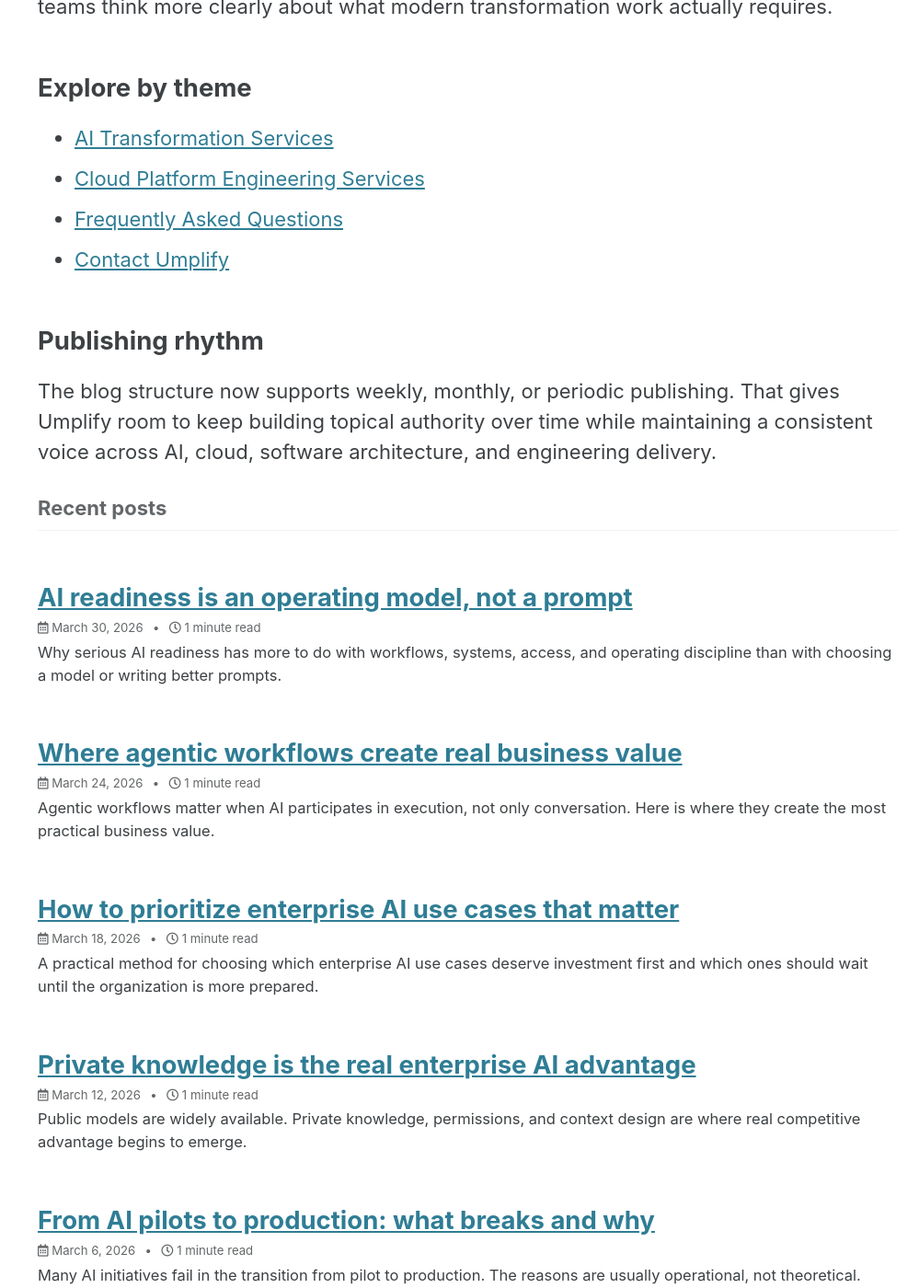
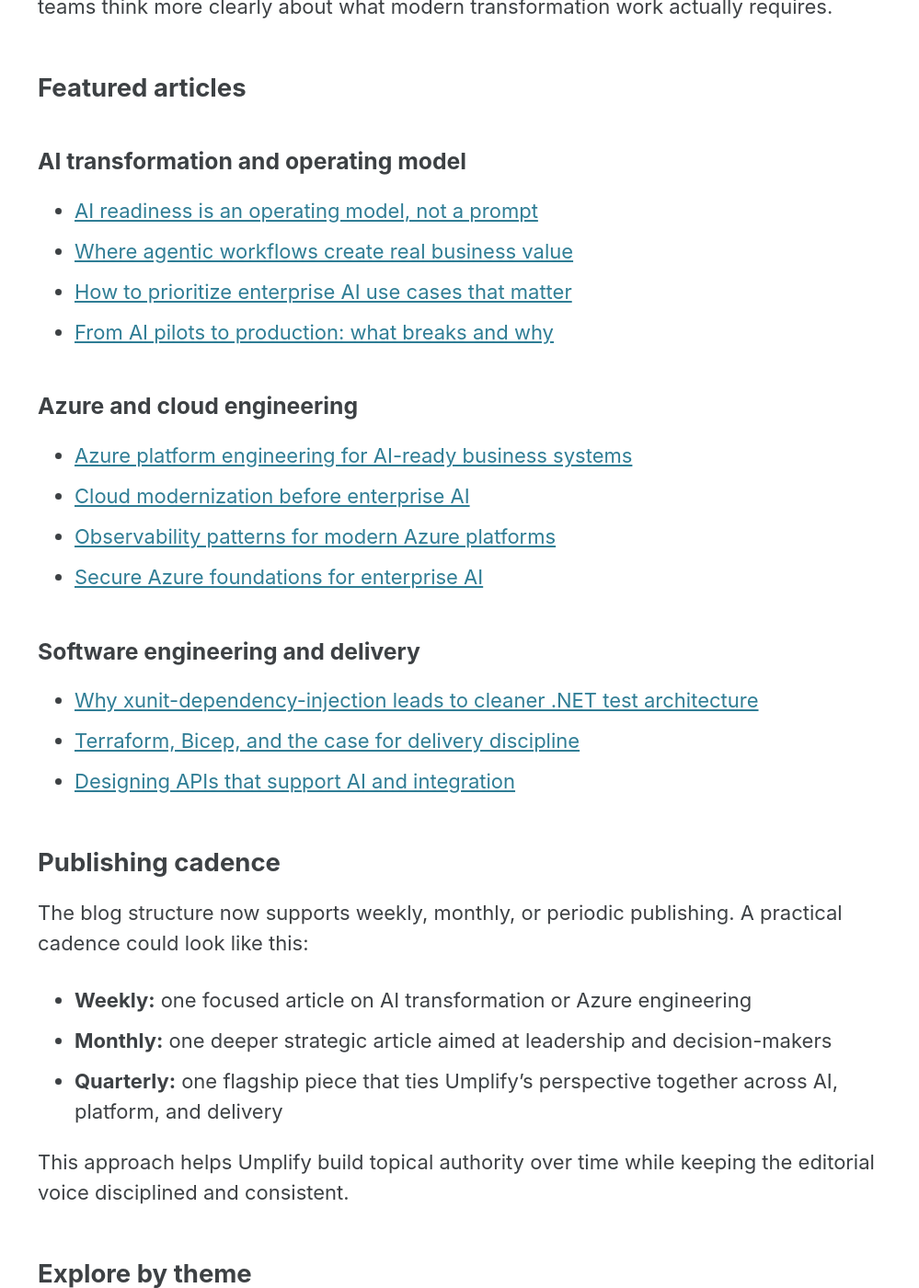
Before and after one commit to Umplify/umplify, a Jekyll site: the page built from _pages/blog.md, in a window 1280 px wide and 1400 px high, scrolled down 1062 px. Shown: the whole window at 92% size, without its empty margins (281-1280 px from the left). Built offline with Jekyll 4.4.1, drawn with Linux system fonts in a browser that asks for light colours; cached includes are drawn as plain includes.

Commit message:
Enhance blog hub with featured articles and publishing cadence

```diff
--- a/_pages/blog.md
+++ b/_pages/blog.md
@@ -21,13 +21,41 @@
 
 Some articles are strategic and leadership-facing. Others are more technical and implementation-focused. Together, they are intended to help business and engineering teams think more clearly about what modern transformation work actually requires.
 
+## Featured articles
+
+### AI transformation and operating model
+
+- [AI readiness is an operating model, not a prompt](/blog/ai-readiness-is-an-operating-model-not-a-prompt/)
+- [Where agentic workflows create real business value](/blog/where-agentic-workflows-create-real-business-value/)
+- [How to prioritize enterprise AI use cases that matter](/blog/how-to-prioritize-enterprise-ai-use-cases-that-matter/)
+- [From AI pilots to production: what breaks and why](/blog/from-ai-pilots-to-production-what-breaks-and-why/)
+
+### Azure and cloud engineering
+
+- [Azure platform engineering for AI-ready business systems](/blog/azure-platform-engineering-for-ai-ready-business-systems/)
+- [Cloud modernization before enterprise AI](/blog/cloud-modernization-before-enterprise-ai/)
+- [Observability patterns for modern Azure platforms](/blog/observability-patterns-for-modern-azure-platforms/)
+- [Secure Azure foundations for enterprise AI](/blog/secure-azure-foundations-for-enterprise-ai/)
+
+### Software engineering and delivery
+
+- [Why xunit-dependency-injection leads to cleaner .NET test architecture](/blog/why-xunit-dependency-injection-leads-to-cleaner-dotnet-test-architecture/)
+- [Terraform, Bicep, and the case for delivery discipline](/blog/terraform-bicep-and-the-case-for-delivery-discipline/)
+- [Designing APIs that support AI and integration](/blog/designing-apis-that-support-ai-and-integration/)
+
+## Publishing cadence
+
+The blog structure now supports weekly, monthly, or periodic publishing. A practical cadence could look like this:
+
+- **Weekly:** one focused article on AI transformation or Azure engineering
+- **Monthly:** one deeper strategic article aimed at leadership and decision-makers
+- **Quarterly:** one flagship piece that ties Umplify's perspective together across AI, platform, and delivery
+
+This approach helps Umplify build topical authority over time while keeping the editorial voice disciplined and consistent.
+
 ## Explore by theme
 
 - [AI Transformation Services](/ai-transformation/)
 - [Cloud Platform Engineering Services](/cloud-solutions/)
 - [Frequently Asked Questions](/faq/)
 - [Contact Umplify](/contact/)
-
-## Publishing rhythm
-
-The blog structure now supports weekly, monthly, or periodic publishing. That gives Umplify room to keep building topical authority over time while maintaining a consistent voice across AI, cloud, software architecture, and engineering delivery.
```
